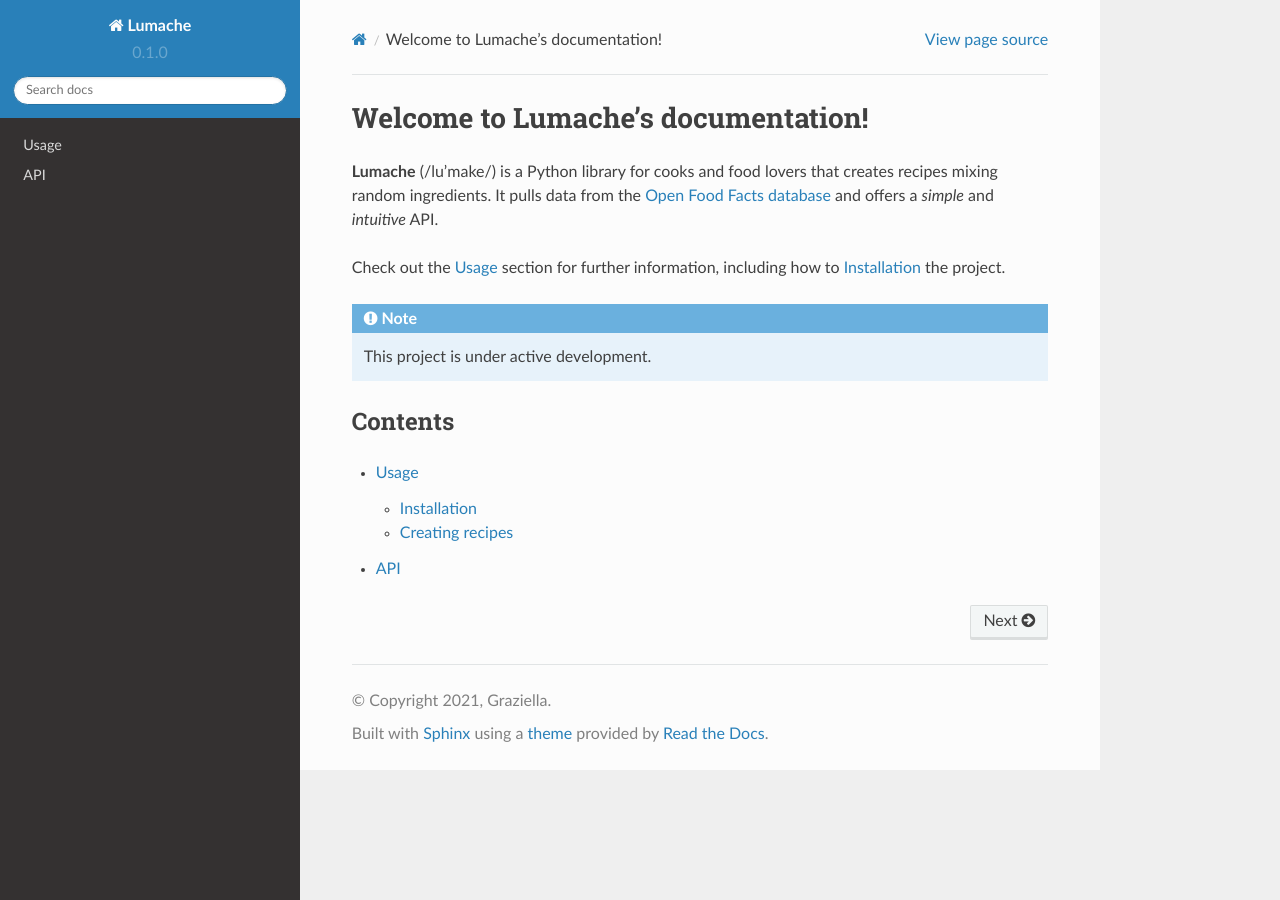
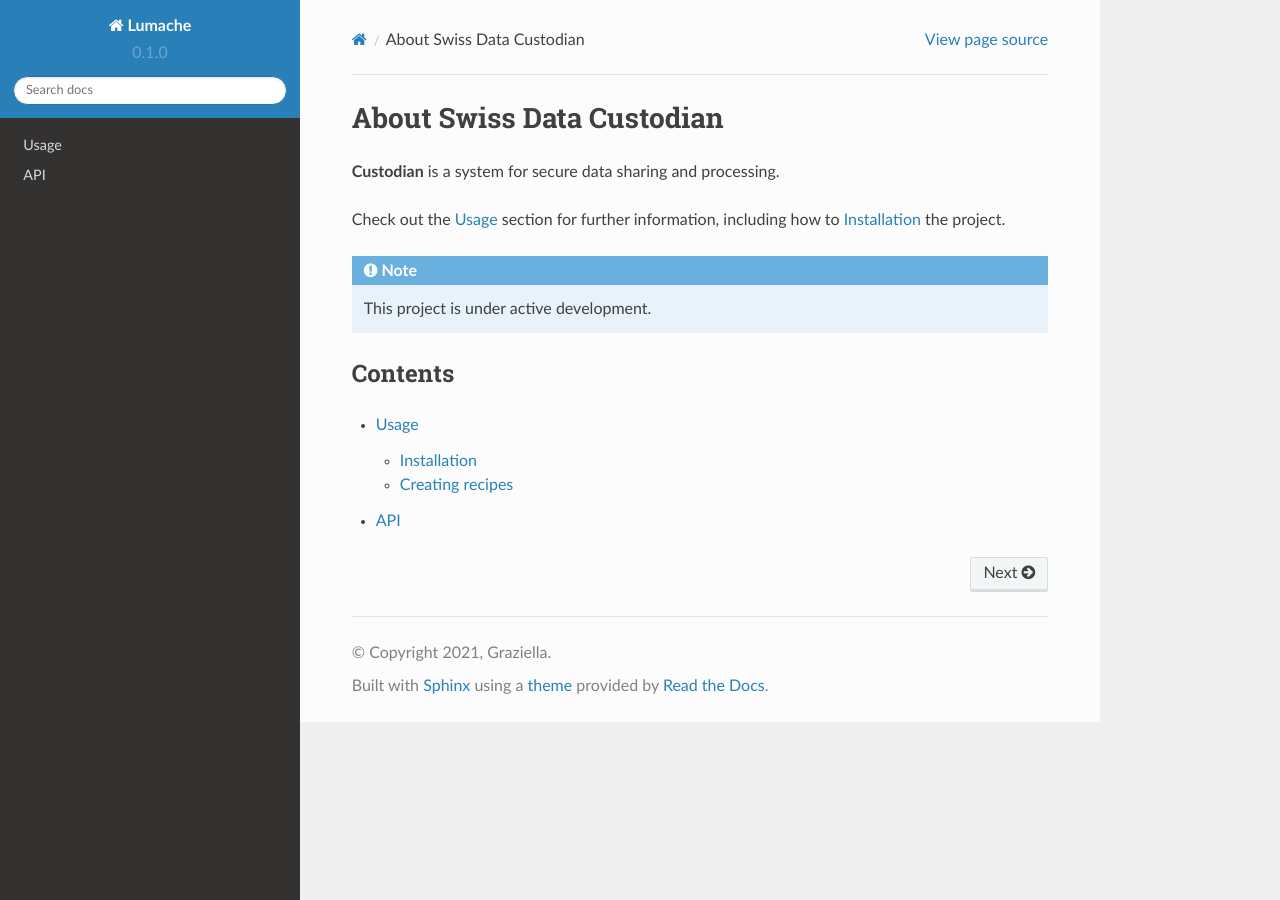
Before and after one commit to sabrinaossey/Custodian-doc, a Sphinx documentation site: the page built from docs/source/index.rst, in a window 1280 px wide. Built offline with Sphinx 7.4.7 and the Read the Docs theme 2.0.0, drawn with Linux system fonts in a browser that asks for light colours.

Commit message:
Update index.rst

```diff
--- a/docs/source/index.rst
+++ b/docs/source/index.rst
@@ -1,10 +1,7 @@
-Welcome to Lumache's documentation!
+About Swiss Data Custodian
 ===================================
 
-**Lumache** (/lu'make/) is a Python library for cooks and food lovers
-that creates recipes mixing random ingredients.
-It pulls data from the `Open Food Facts database <https://world.openfoodfacts.org/>`_
-and offers a *simple* and *intuitive* API.
+**Custodian** is a system for secure data sharing and processing.
 
 Check out the :doc:`usage` section for further information, including
 how to :ref:`installation` the project.
```
